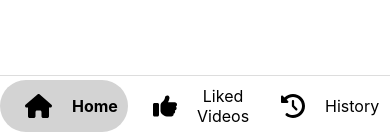
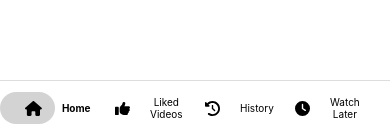
Before and after one commit to Ajinkya243/PlayTube-Frontend, a React (Create React App) app: page / in a window 390 px wide. Shown: the part 709-844 px from the top of the page. Built offline with nearby package versions, Linux system fonts and the light colour scheme; no server answers.

Commit message:
fix sidebar css

```diff
--- a/src/components/sidebar/Sidebar.module.css
+++ b/src/components/sidebar/Sidebar.module.css
@@ -44,13 +44,13 @@
 @media (max-width: 768px) {
     .sidebar {
         position: fixed;
-        margin-top: 0;
         left: 0;
         bottom: 0;
+        margin: 0;
         width: 100vw;
-        height: 60px;
+        height: auto;
         display: flex;
-        justify-content: space-around;
+        gap: 35px;
         align-items: center;
         background: white;
         z-index: 1000;
@@ -62,6 +62,7 @@
     .sidebar > * {
         flex-shrink: 1;
         text-align: center;
-        width: 20%;
+        width: 5px;
+        font-size: 10px;
     }
 }
--- a/src/pages/single video/SingleVideo.module.css
+++ b/src/pages/single video/SingleVideo.module.css
@@ -3,6 +3,7 @@
     padding-top: 120px;
     max-width: 100%;
     overflow-x: hidden;
+    padding-bottom: 100px;
 }
 .player>*{
     margin: 0 auto;
@@ -55,7 +56,7 @@
 @media(max-width:768px){
     .player{
         margin: 0;
-        height: 400px;
+
     }
 }
 .comment{
```
